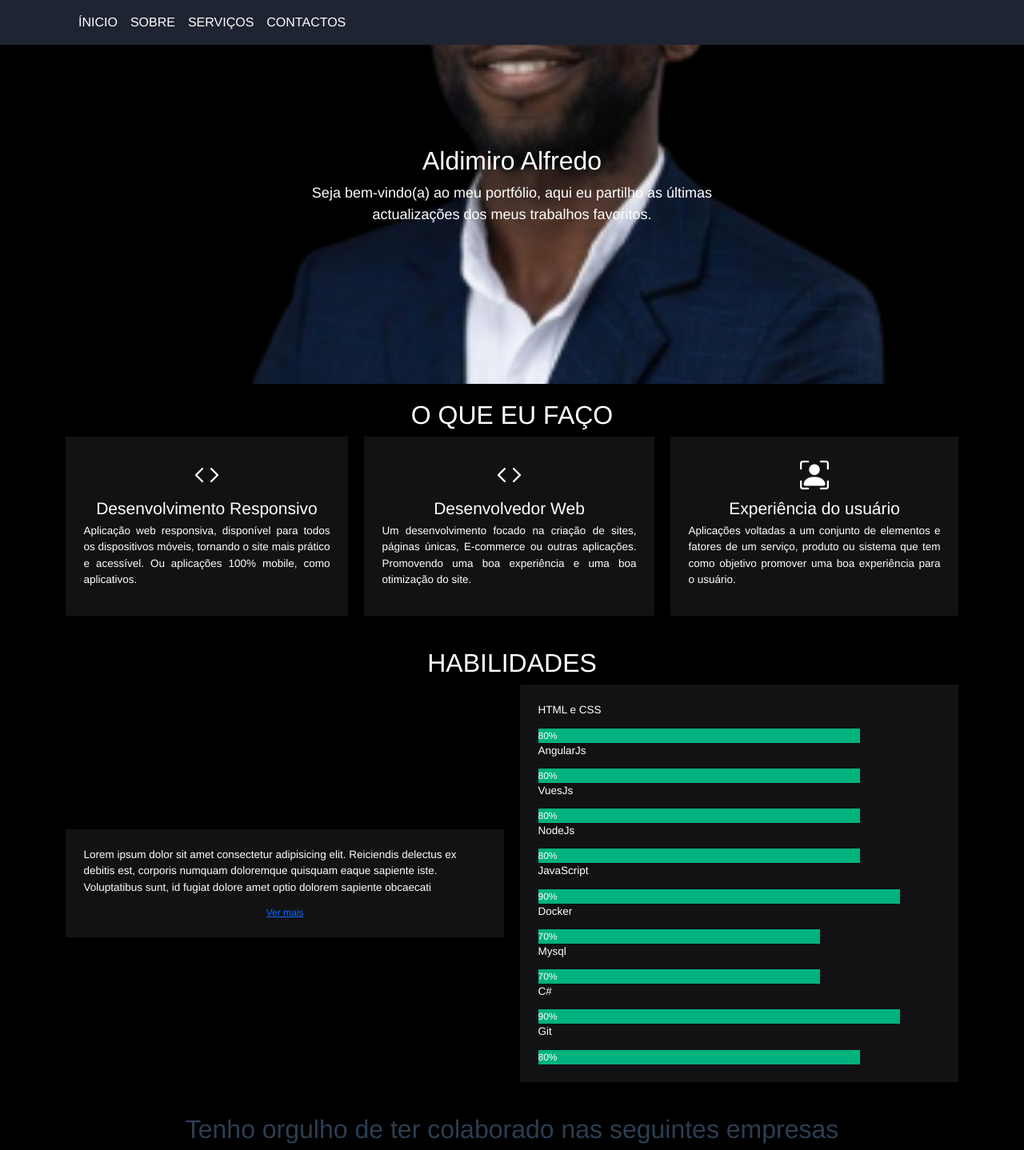
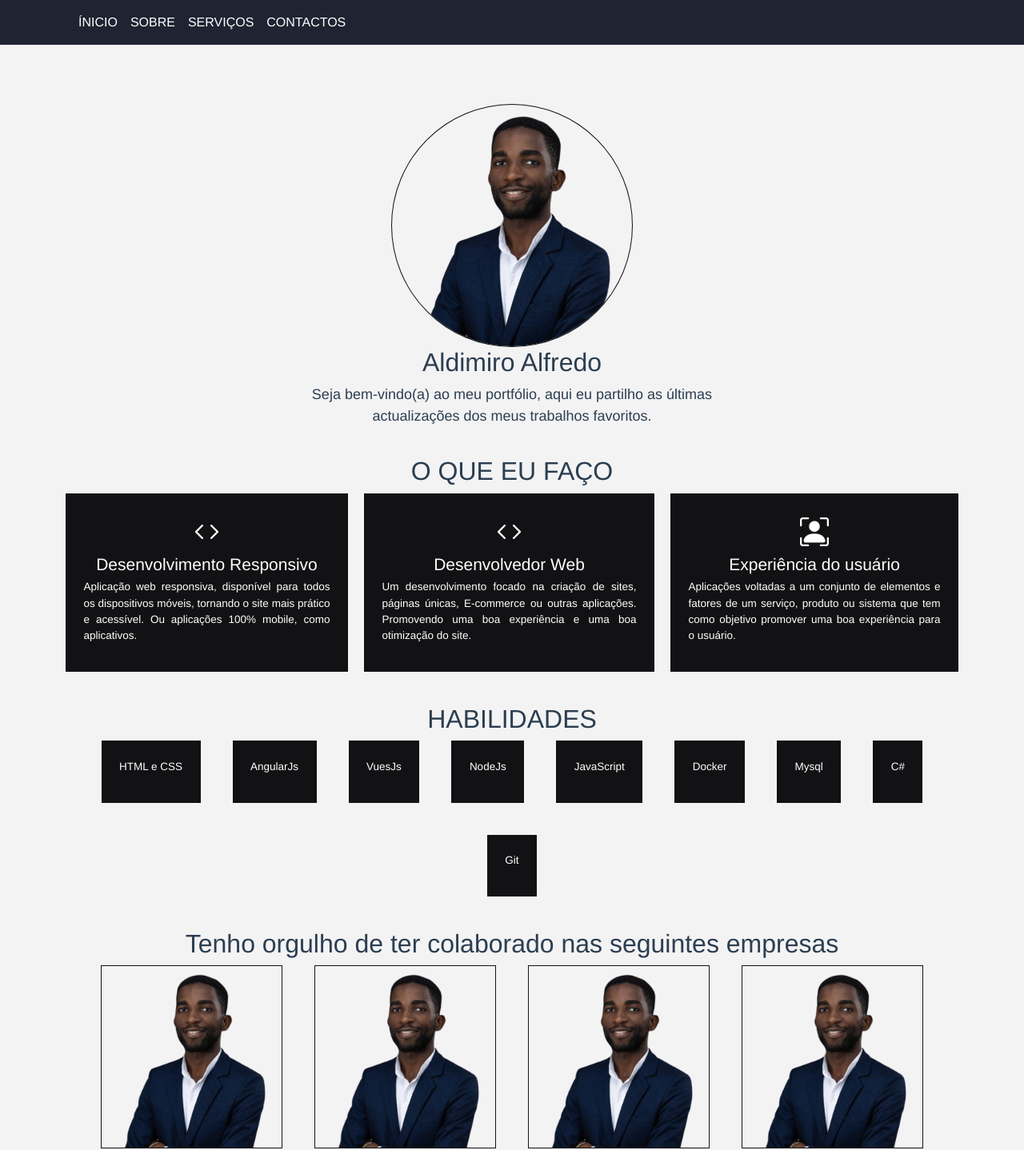
Before and after one commit to aldimiro-alfredo/vue-base-demo, a Vue app: page / in a window 1280 px wide. Shown: the top 1438 px of the page at 80% size. Built offline with nearby package versions, Linux system fonts and the light colour scheme.

Commit message:
this commit change bg-color

```diff
--- a/src/App.vue
+++ b/src/App.vue
@@ -18,7 +18,7 @@ export default {
   -webkit-font-smoothing: antialiased;
   -moz-osx-font-smoothing: grayscale;
   text-align: center;
-  background-color: black;
+  background-color: #f3f3f4;
   color: #2c3e50;
   margin-top: 0px;
 }
--- a/src/components/HomePage.vue
+++ b/src/components/HomePage.vue
@@ -3,6 +3,9 @@
     <HeaderPage></HeaderPage>
 
     <div class="container bg-image">
+
+        <img src="../assets/img/aldimiro_alfredo.png">
+
         <h2>Aldimiro Alfredo</h2>
         <p>
             Seja bem-vindo(a) ao meu portfólio, aqui eu partilho as últimas<br>
@@ -51,34 +54,32 @@
         <h2>Habilidades</h2>
 
         <div class="container container_skills">
-
             <div class="item">
-                <p>
-                    Lorem ipsum dolor sit amet consectetur adipisicing elit. Reiciendis delectus ex debitis est,
-                    corporis numquam doloremque quisquam eaque sapiente iste. Voluptatibus sunt, id fugiat dolore amet
-                    optio dolorem sapiente obcaecati
-                </p>
-                <a href="#">Ver mais</a>
+                <p>HTML e CSS</p>
             </div>
             <div class="item">
-                <p>HTML e CSS</p>
-                <div style="width:80%; background-color:#00B37E;"><span>80%</span></div>
                 <p>AngularJs</p>
-                <div style="width:80%; background-color:#00B37E;"><span>80%</span></div>
+            </div>
+            <div class="item">
                 <p>VuesJs</p>
-                <div style="width:80%; background-color:#00B37E;"><span>80%</span></div>
+            </div>
+            <div class="item">
                 <p>NodeJs</p>
-                <div style="width:80%; background-color:#00B37E;"><span>80%</span></div>
+            </div>
+            <div class="item">
                 <p>JavaScript</p>
-                <div style="width:90%; background-color:#00B37E;"><span>90%</span></div>
+            </div>
+            <div class="item">
                 <p>Docker</p>
-                <div style="width:70%; background-color:#00B37E;"><span>70%</span></div>
+            </div>
+            <div class="item">
                 <p>Mysql</p>
-                <div style="width:70%; background-color:#00B37E;"><span>70%</span></div>
+            </div>
+            <div class="item">
                 <p>C#</p>
-                <div style="width:90%; background-color:#00B37E;"><span>90%</span></div>
+            </div>
+            <div class="item">
                 <p>Git</p>
-                <div style="width:80%; background-color:#00B37E;"><span>80%</span></div>
             </div>
         </div>
 
@@ -160,17 +161,22 @@ p {
 }
 
 .bg-image {
-    background-image: url(../assets/img/aldimiro_alfredo.png);
+    /*background-image: url(../assets/img/aldimiro_alfredo.png);
     background-position: center;
     background-repeat: no-repeat;
     background-size: cover;
-    height: 60vh;
+    height: 60vh;*/
 
     display: flex;
     flex-direction: column;
     justify-content: center;
     align-items: center;
-    color: white;
+}
+
+.bg-image img{
+    margin-top: 130px;
+    border: 1px solid #121214;
+    border-radius: 50%
 }
 
 .bg-image p{
@@ -184,7 +190,6 @@ p {
 }
 
 .my_services h2 {
-    color: white;
     text-transform: uppercase;
 }
 
@@ -213,7 +218,6 @@ p {
 }
 
 .skills h2 {
-    color: white;
     text-transform: uppercase;
 }
 
@@ -221,13 +225,13 @@ p {
     display: flex;
     flex-direction: row;
     justify-content: center;
+    flex-wrap: wrap;
     align-items: center;
-    gap: 20px;
+    gap: 40px;
 }
 
 .container_skills .item {
     background-color: #121214;
-    width: 100%;
     padding: 30px 30px;
 }
 
@@ -253,6 +257,7 @@ p {
 .container_networks{
     display: flex;
     flex-direction: row;
+    flex-wrap: wrap;
     justify-content: center;
     align-items: center;
     gap: 40px;
```
